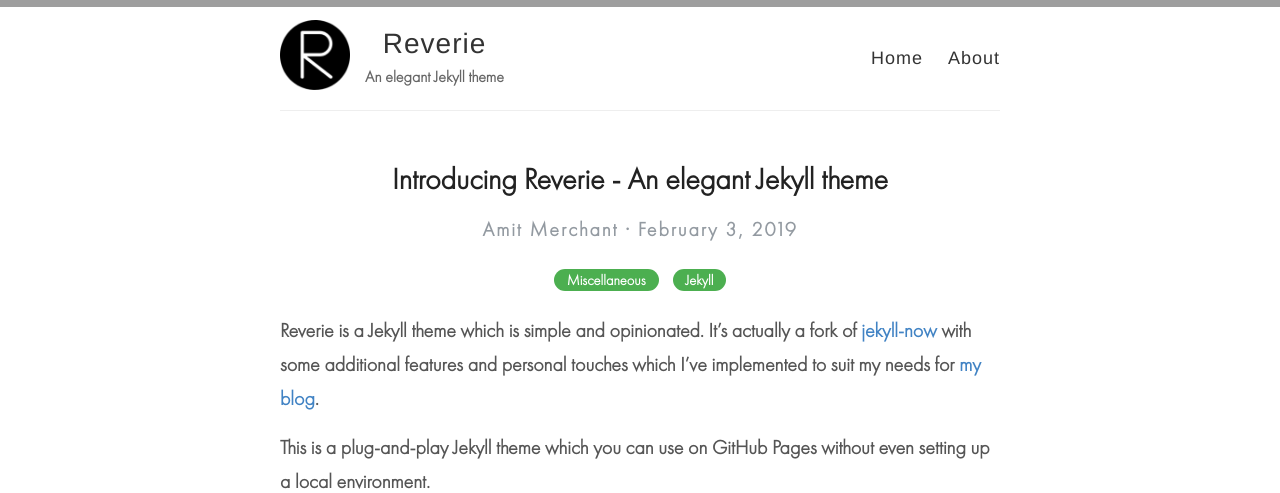
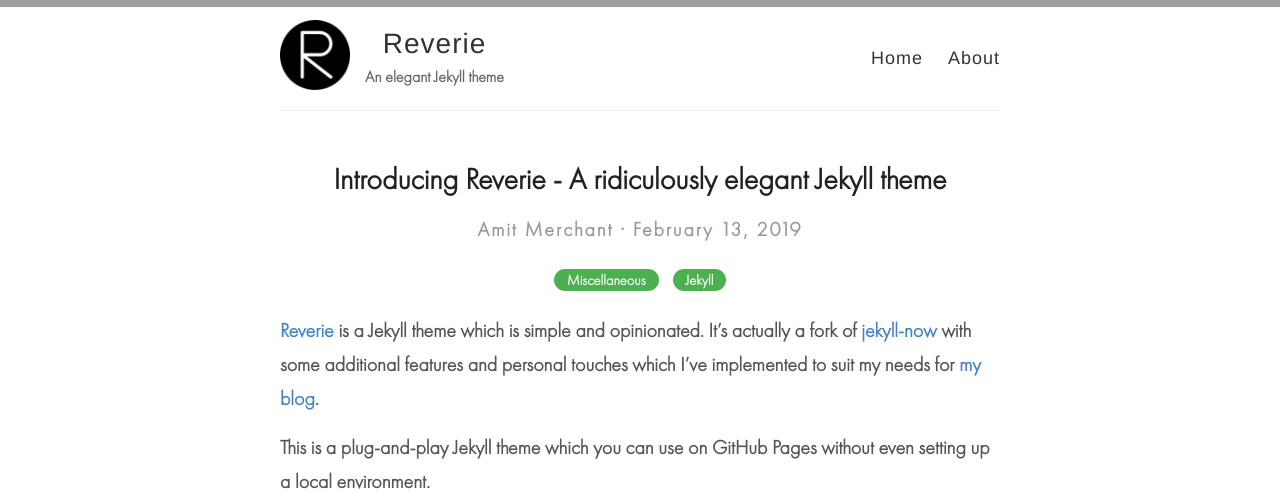
Before and after one commit to amitmerchant1990/reverie, a Jekyll site: the page built from _posts/2019-02-13-introducing-reverie-jekyll-theme.md, in a window 1280 px wide and 1400 px high, cut to the strip 0-493 px from the top of the window. Built offline with Jekyll 4.4.1, drawn with Linux system fonts in a browser that asks for light colours; some of the changed text lies outside the part shown; grey boxes are pictures that could not be loaded.

Commit message:
Update and rename 2019-02-03-introducing-reverie-jekyll-theme.md to 2019-02-13-introducing-reverie-jekyll-theme.md

```diff
--- a/_posts/2019-02-03-introducing-reverie-jekyll-theme.md
+++ b/_posts/2019-02-13-introducing-reverie-jekyll-theme.md
@@ -1,10 +1,10 @@
 ---
 layout: post
-title: Introducing Reverie - An elegant Jekyll theme
+title: Introducing Reverie - A ridiculously elegant Jekyll theme
 categories: [Miscellaneous, Jekyll]
 ---
 
-Reverie is a Jekyll theme which is simple and opinionated. It's actually a fork of [jekyll-now](https://github.com/barryclark/jekyll-now) with some additional features and personal touches which I've implemented to suit my needs for [my blog](https://www.amitmerchant.com).
+[Reverie](https://github.com/amitmerchant1990/reverie) is a Jekyll theme which is simple and opinionated. It's actually a fork of [jekyll-now](https://github.com/barryclark/jekyll-now) with some additional features and personal touches which I've implemented to suit my needs for [my blog](https://www.amitmerchant.com).
 
 This is a plug-and-play Jekyll theme which you can use on GitHub Pages without even setting up a local environment.
 
@@ -31,7 +31,7 @@
 
 ### Step 1) Fork Reverie to your User Repository
 
-Fork this repo, then rename the repository to `yourgithubusername.github.io`.
+Fork [this repo](https://github.com/amitmerchant1990/reverie), then rename the repository to `yourgithubusername.github.io`.
 
 Your Jekyll blog will often be viewable immediately at <https://yourgithubusername.github.io> (if it's not, you can often force it to build by completing step 2)
 
```
